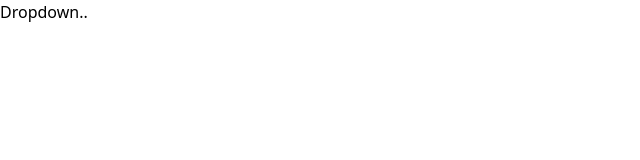
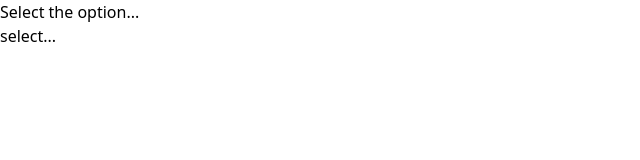
Before and after one commit to tanishnarang/buttons, a React (Create React App) app: page / in a window 1280 px wide. Shown: the top 160 px of the page, without its empty margins (0-640 px from the left). Built offline with nearby package versions, Linux system fonts and the light colour scheme.

Commit message:
Community Convention with Props Names

```diff
--- a/src/App.js
+++ b/src/App.js
@@ -1,10 +1,19 @@
+import { useState } from "react";
 import Dropdown from "./components/Dropdown";
 export default function App() {
+  const [selection, setSelection] = useState();
+
+  const handleSelect = (option) => {
+    setSelection(option);
+  };
+
   const options = [
     { label: "Red", value: "red" },
     { label: "Green", value: "green" },
     { label: "Blue", value: "blue" },
   ];
 
-  return <Dropdown options={options} />;
+  return (
+    <Dropdown options={options} selection={selection} onSelect={handleSelect} />
+  );
 }
--- a/src/components/Dropdown.js
+++ b/src/components/Dropdown.js
@@ -1,3 +1,30 @@
-export default function Dropdown({ options }) {
-  return <div>Dropdown..</div>;
+import { useState } from "react";
+// import { GoArrowLeft } from "react-icons/go";
+export default function Dropdown({ options, selection, onSelect }) {
+  const [isOpen, setIsOpen] = useState(false);
+
+  const handleOptionClick = (option) => {
+    setIsOpen(false);
+    onSelect(option);
+  };
+
+  const renderedOption = options.map((option) => {
+    return (
+      <div onClick={() => handleOptionClick(option)} key={option.value}>
+        {option.label}
+      </div>
+    );
+  });
+
+  const handleClick = () => {
+    setIsOpen((currentOpen) => !currentOpen);
+  };
+
+  return (
+    <div>
+      Select the option...
+      <div onClick={handleClick}>{selection?.label || "select..."}</div>
+      {isOpen && <div>{renderedOption}</div>}
+    </div>
+  );
 }
```
